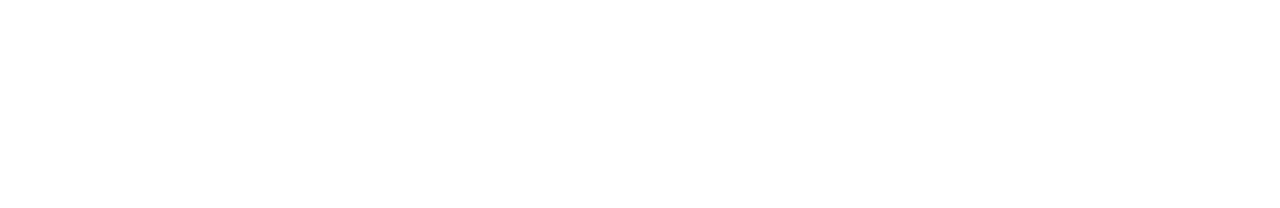
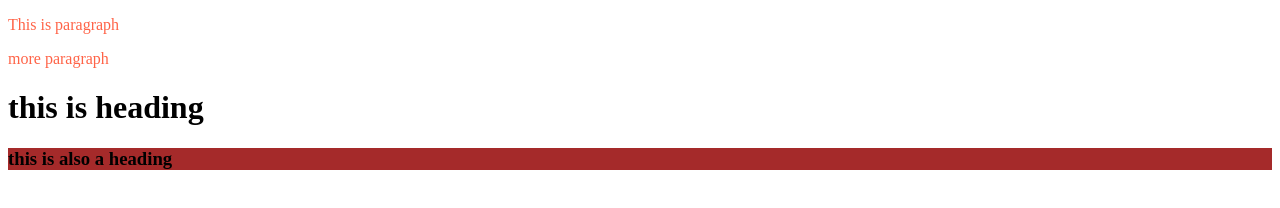
Before and after one commit to anayet71/my-second-repo, a plain HTML site: page index.html in a window 1280 px wide. Drawn offline with Linux system fonts and the light colour scheme.

Commit message:
h3 colored

```diff
--- a/index.html
+++ b/index.html
@@ -5,8 +5,12 @@
           <meta http-equiv="X-UA-Compatible" content="IE=edge">
           <meta name="viewport" content="width=device-width, initial-scale=1.0">
           <title>My Second repo</title>
+          <link rel="stylesheet" href="style.css">
 </head>
 <body>
-
+          <p>This is paragraph</p>
+          <p>more paragraph</p>
+          <h1>this is heading</h1>
+          <h3>this is also a heading</h3>
 </body>
 </html>
--- a/style.css
+++ b/style.css
@@ -0,0 +1,6 @@
+p{
+          color: tomato;
+}
+h3{
+          background-color: brown;
+}
```
